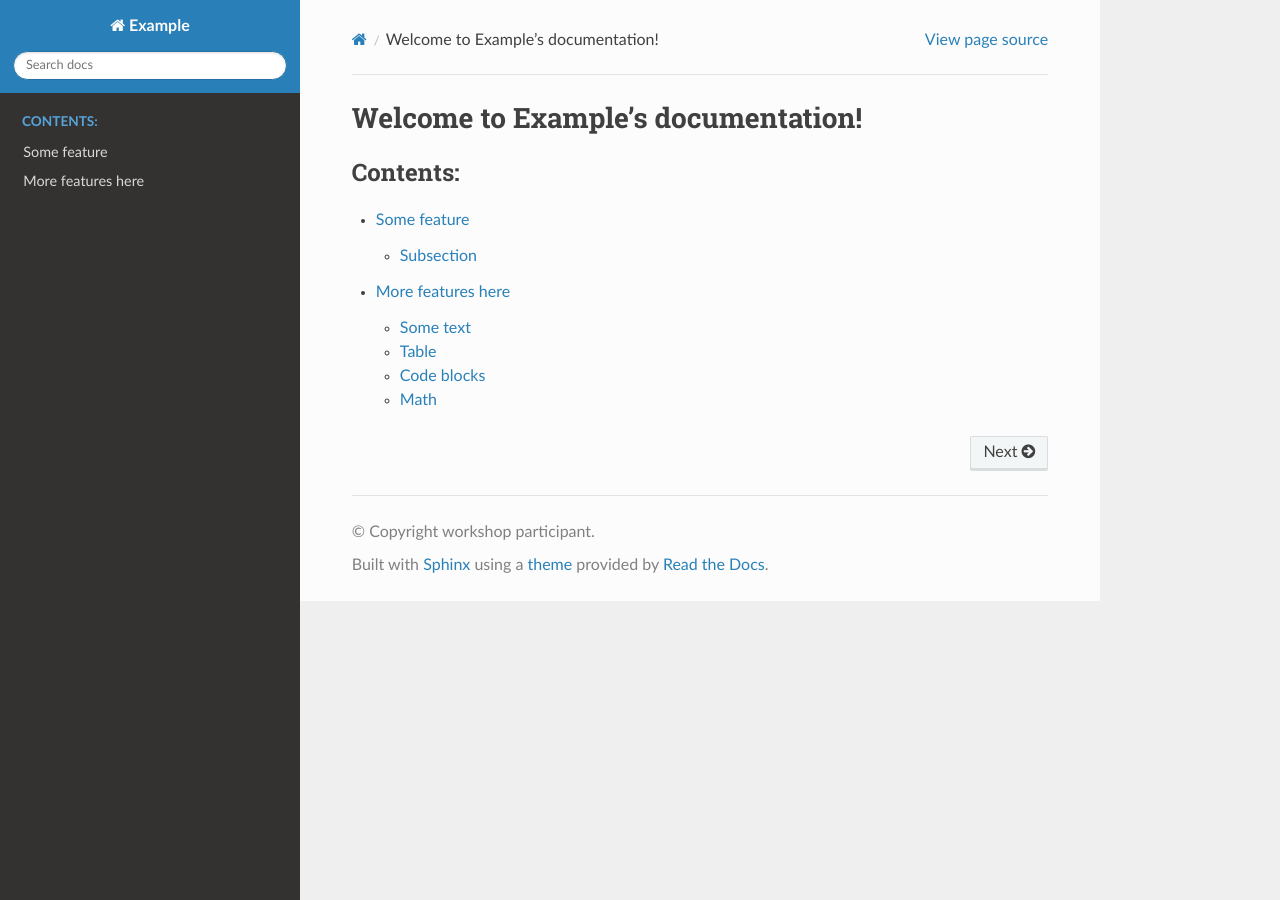
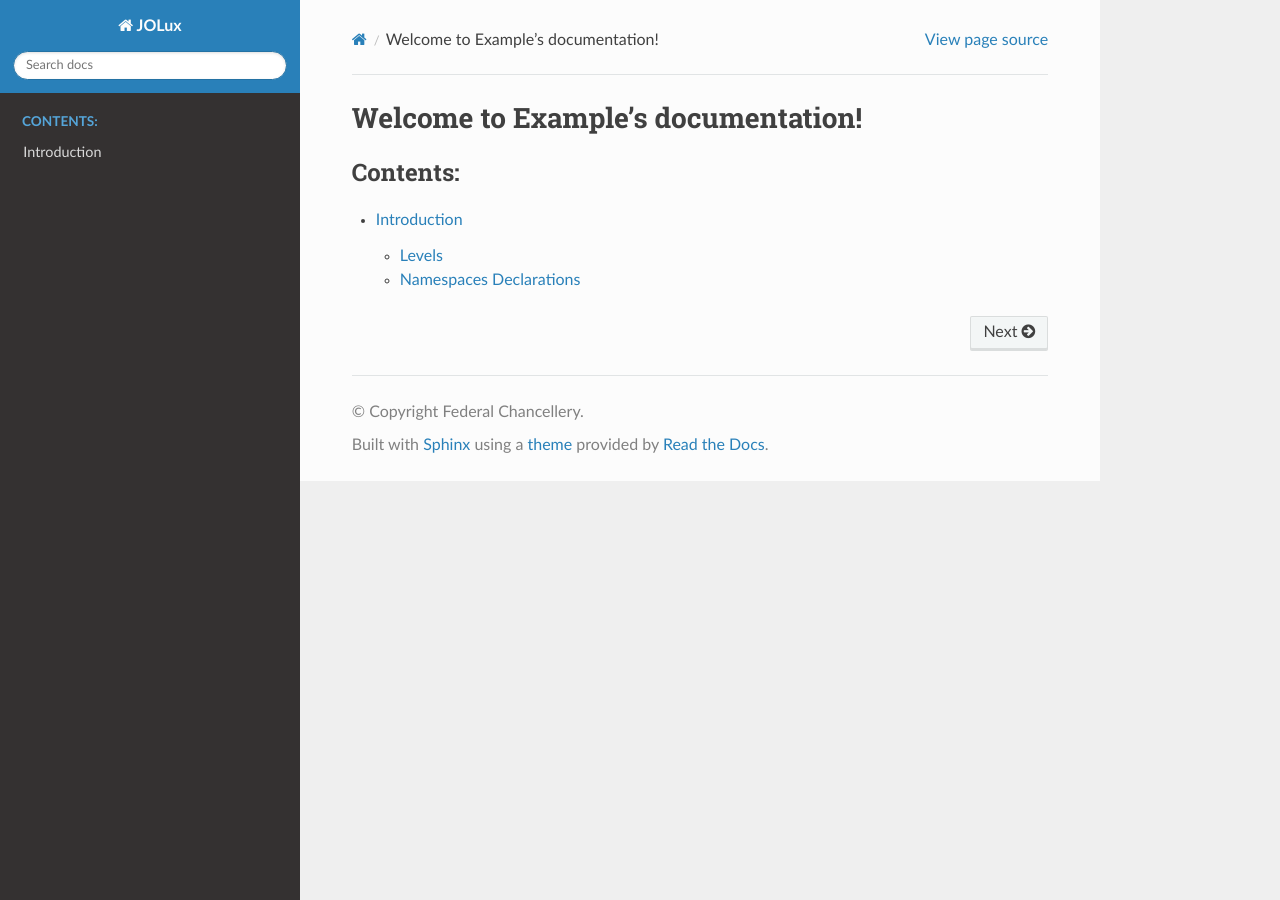
Before and after one commit to bequrios/jolux-sphinx, a Sphinx documentation site: the page built from doc/index.rst, in a window 1280 px wide. Built offline with Sphinx 7.4.7 and the Read the Docs theme 2.0.0, drawn with Linux system fonts in a browser that asks for light colours.

```diff
--- a/doc/conf.py
+++ b/doc/conf.py
@@ -6,9 +6,9 @@
 # -- Project information -----------------------------------------------------
 # https://www.sphinx-doc.org/en/master/usage/configuration.html#project-information
 
-project = 'Example'
-copyright = 'workshop participant'
-author = 'workshop participant'
+project = 'JOLux'
+copyright = 'Federal Chancellery'
+author = 'Jean-Louis Morard, Benedikt Hitz-Gamper'
 release = '0.1'
 
 
--- a/doc/index.rst
+++ b/doc/index.rst
@@ -10,5 +10,5 @@ Welcome to Example's documentation!
    :maxdepth: 2
    :caption: Contents:
 
-   some-feature.md
-   another-feature.md
+   1_abstract.md
+   2_introduction.md
```
Also changed, not shown: doc/1_abstract.md (added, +3 -0 lines), doc/2_introduction.md (added, +23 -0 lines).
